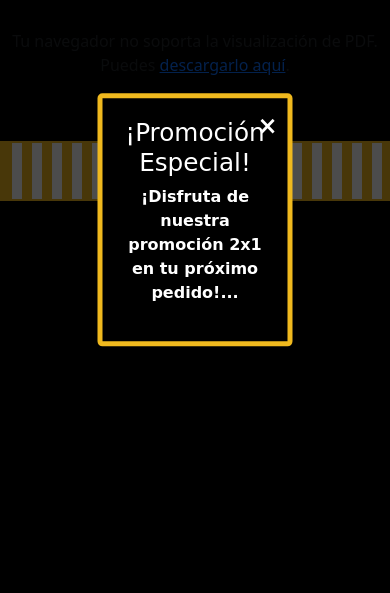
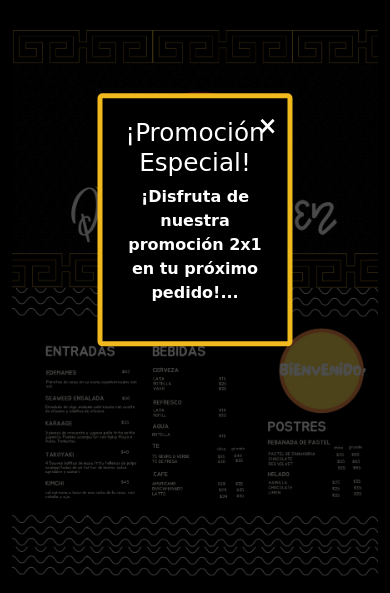
Before and after one commit to DAVIDRG15/menuQR-Equipo2, a plain HTML site: page index.html in a window 390 px wide. Shown: the part 202-795 px from the top of the page. Drawn offline with nearby package versions, Linux system fonts and the light colour scheme.

Commit message:
se cambia menu a formato img

```diff
--- a/assets/css/style.css
+++ b/assets/css/style.css
@@ -1,11 +1,5 @@
 body {
     background-color: black !important;
-}
-
-object {
-    width: 100%;
-    max-width: 100%;
-    height: 1500px;
 }
 
 .menuPrincipal h1 {
@@ -69,10 +63,3 @@ footer {
     cursor: pointer;
     font-size: 24px;
 }
-
-@media (max-width: 768px) {
-    object {
-        width: 100%;
-        height: auto;
-    }
-}
--- a/index.html
+++ b/index.html
@@ -34,11 +34,12 @@
             <br>
             <h1>Poke & Ramen</h1>
             <br>
-            <object data="assets/pdf/menu.pdf" type="application/pdf" width="100%" height="100%">
-                <p>Tu navegador no soporta la visualización de PDF. Puedes <a href="assets/pdf/menu.pdf">descargarlo
-                        aquí</a>.</p>
-            </object>
-            <br><br>
+            <img src="assets/img/menu_page-0001.jpg" alt="Menú" class="img-fluid">
+            <img src="assets/img/menu_page-0002.jpg" alt="Menú" class="img-fluid">
+            <img src="assets/img/menu_page-0003.jpg" alt="Menú" class="img-fluid">
+            <img src="assets/img/menu_page-0004.jpg" alt="Menú" class="img-fluid">
+            <img src="assets/img/menu_page-0005.jpg" alt="Menú" class="img-fluid">
+            <br>
         </div>
     </div>
 
```
Also changed, not shown: assets/img/menu_page-0001.jpg (added), assets/img/menu_page-0002.jpg (added), assets/img/menu_page-0003.jpg (added), assets/img/menu_page-0004.jpg (added), assets/img/menu_page-0005.jpg (added).
